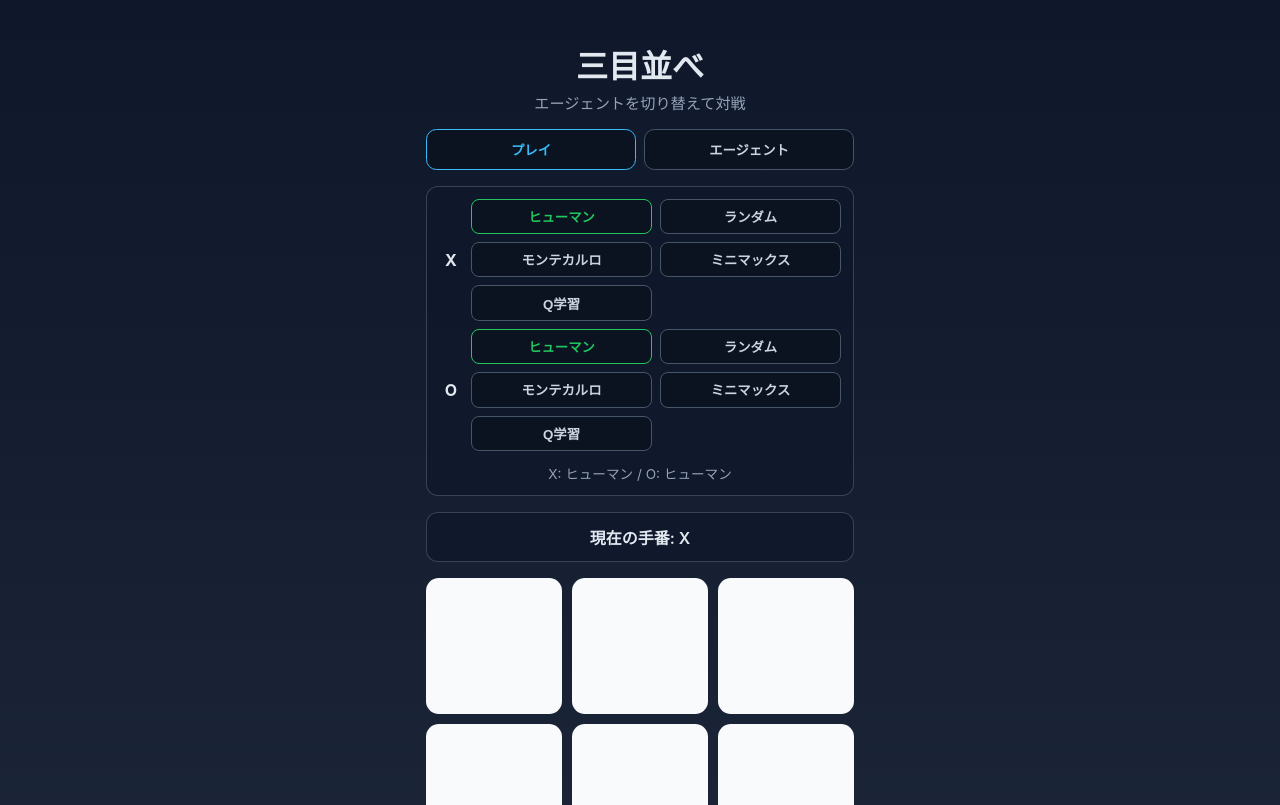
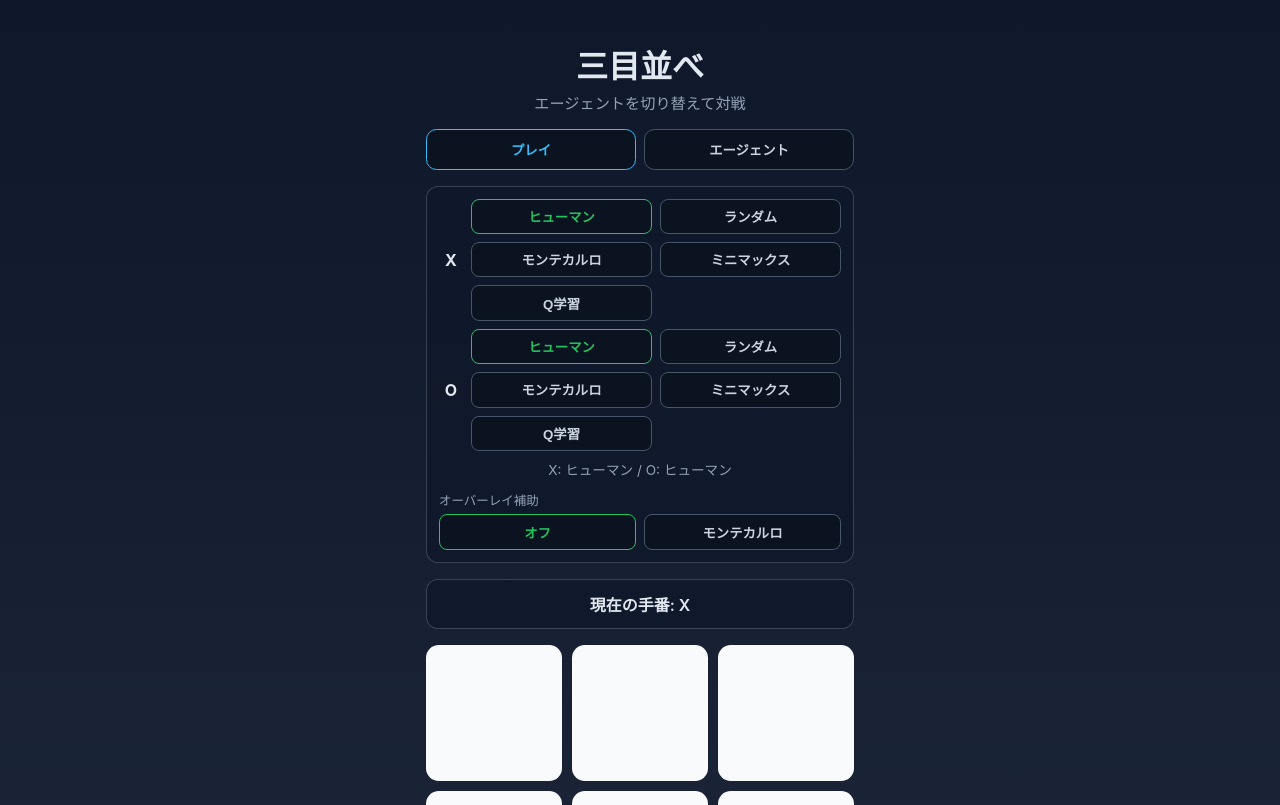
Before and after one commit to hariboten/tic-tac-toe, an Angular app: page / in a window 1280 px wide. Shown: the top 805 px of the page. Built offline with nearby package versions, Linux system fonts and the light colour scheme.

Commit message:
オーバーレイ補助を選択式に変更

```diff
--- a/src/app/app.component.html
+++ b/src/app/app.component.html
@@ -46,6 +46,14 @@
       </div>
 
       <p class="mode">{{ modeText }}</p>
+
+      <div class="overlay-assistant">
+        <span class="overlay-assistant-label">オーバーレイ補助</span>
+        <div class="overlay-assistant-buttons">
+          <button type="button" class="agent-toggle" [ngClass]="{ active: monteCarloOverlayAssistant === 'OFF' }" (click)="setMonteCarloOverlayAssistant('OFF')">オフ</button>
+          <button type="button" class="agent-toggle" [ngClass]="{ active: monteCarloOverlayAssistant === 'MONTE_CARLO' }" (click)="setMonteCarloOverlayAssistant('MONTE_CARLO')">モンテカルロ</button>
+        </div>
+      </div>
     </section>
 
     <section class="status" [ngClass]="{ finished: winner !== null, thinking: isAgentThinking }">
--- a/src/app/app.component.scss
+++ b/src/app/app.component.scss
@@ -96,6 +96,24 @@ h1 {
   margin: 0;
   color: #94a3b8;
   font-size: 0.85rem;
+}
+
+.overlay-assistant {
+  margin-top: 0.75rem;
+  text-align: left;
+}
+
+.overlay-assistant-label {
+  display: block;
+  margin-bottom: 0.35rem;
+  color: #94a3b8;
+  font-size: 0.78rem;
+}
+
+.overlay-assistant-buttons {
+  display: grid;
+  grid-template-columns: repeat(2, minmax(0, 1fr));
+  gap: 0.5rem;
 }
 
 .status {
--- a/src/app/app.component.ts
+++ b/src/app/app.component.ts
@@ -33,8 +33,8 @@ export class AppComponent implements OnDestroy {
   };
   protected trainedEpisodes = 0;
   protected trainingMessage = '未学習';
+  protected monteCarloOverlayAssistant: 'OFF' | 'MONTE_CARLO' = 'OFF';
   protected monteCarloOverlay: Map<number, number> = new Map();
-  protected monteCarloOverlayMode: 'CURRENT' | 'PREVIOUS' | null = null;
 
   private readonly randomMoveDelayMs = 550;
   private readonly monteCarloSimulationCount = 700;
@@ -66,15 +66,11 @@ export class AppComponent implements OnDestroy {
   }
 
   protected get showMonteCarloOverlay(): boolean {
-    return !this.winner && this.monteCarloOverlayMode !== null && this.monteCarloOverlay.size > 0;
+    return this.monteCarloOverlayAssistant === 'MONTE_CARLO' && !this.winner && this.monteCarloOverlay.size > 0;
   }
 
   protected get monteCarloOverlayStatusText(): string {
-    if (this.monteCarloOverlayMode === 'CURRENT') {
-      return 'モンテカルロの現在局面評価';
-    }
-
-    return '直前手のモンテカルロ評価（比較用）';
+    return `モンテカルロの現在局面評価（${this.currentPlayer} 視点）`;
   }
 
   protected get trainedStateCount(): number {
@@ -116,6 +112,15 @@ export class AppComponent implements OnDestroy {
     };
 
     this.reset();
+  }
+
+  protected setMonteCarloOverlayAssistant(assistant: 'OFF' | 'MONTE_CARLO'): void {
+    if (this.monteCarloOverlayAssistant === assistant) {
+      return;
+    }
+
+    this.monteCarloOverlayAssistant = assistant;
+    this.updateMonteCarloOverlay();
   }
 
   protected startTraining(): void {
@@ -205,8 +210,6 @@ export class AppComponent implements OnDestroy {
   protected pickAgentCell(player: Player): number {
     if (this.agents[player] === 'MONTE_CARLO') {
       const monteCarloAgent = new MonteCarloAgent(this.monteCarloSimulationCount);
-      this.monteCarloOverlay = monteCarloAgent.evaluateMoveWinRates(this.engine.gameState, player);
-      this.monteCarloOverlayMode = 'CURRENT';
       return monteCarloAgent.pickMove(this.engine.gameState, player);
     }
 
@@ -267,28 +270,13 @@ export class AppComponent implements OnDestroy {
   }
 
   private updateMonteCarloOverlay(): void {
-    if (this.winner) {
+    if (this.winner || this.monteCarloOverlayAssistant === 'OFF') {
       this.monteCarloOverlay = new Map();
-      this.monteCarloOverlayMode = null;
       return;
     }
 
-    if (this.agents[this.currentPlayer] === 'MONTE_CARLO') {
-      const monteCarloAgent = new MonteCarloAgent(this.monteCarloSimulationCount);
-      this.monteCarloOverlay = monteCarloAgent.evaluateMoveWinRates(this.engine.gameState, this.currentPlayer);
-      this.monteCarloOverlayMode = 'CURRENT';
-      return;
-    }
-
-    if (this.monteCarloOverlayMode === 'CURRENT' && this.monteCarloOverlay.size > 0) {
-      this.monteCarloOverlayMode = 'PREVIOUS';
-      return;
-    }
-
-    if (this.agents.X !== 'MONTE_CARLO' && this.agents.O !== 'MONTE_CARLO') {
-      this.monteCarloOverlay = new Map();
-      this.monteCarloOverlayMode = null;
-    }
+    const monteCarloAgent = new MonteCarloAgent(this.monteCarloSimulationCount);
+    this.monteCarloOverlay = monteCarloAgent.evaluateMoveWinRates(this.engine.gameState, this.currentPlayer);
   }
 
   private clearPendingRandomTurn(): void {
```
Also changed, not shown: 1 other file (tests, documents, lock files or other folders).
